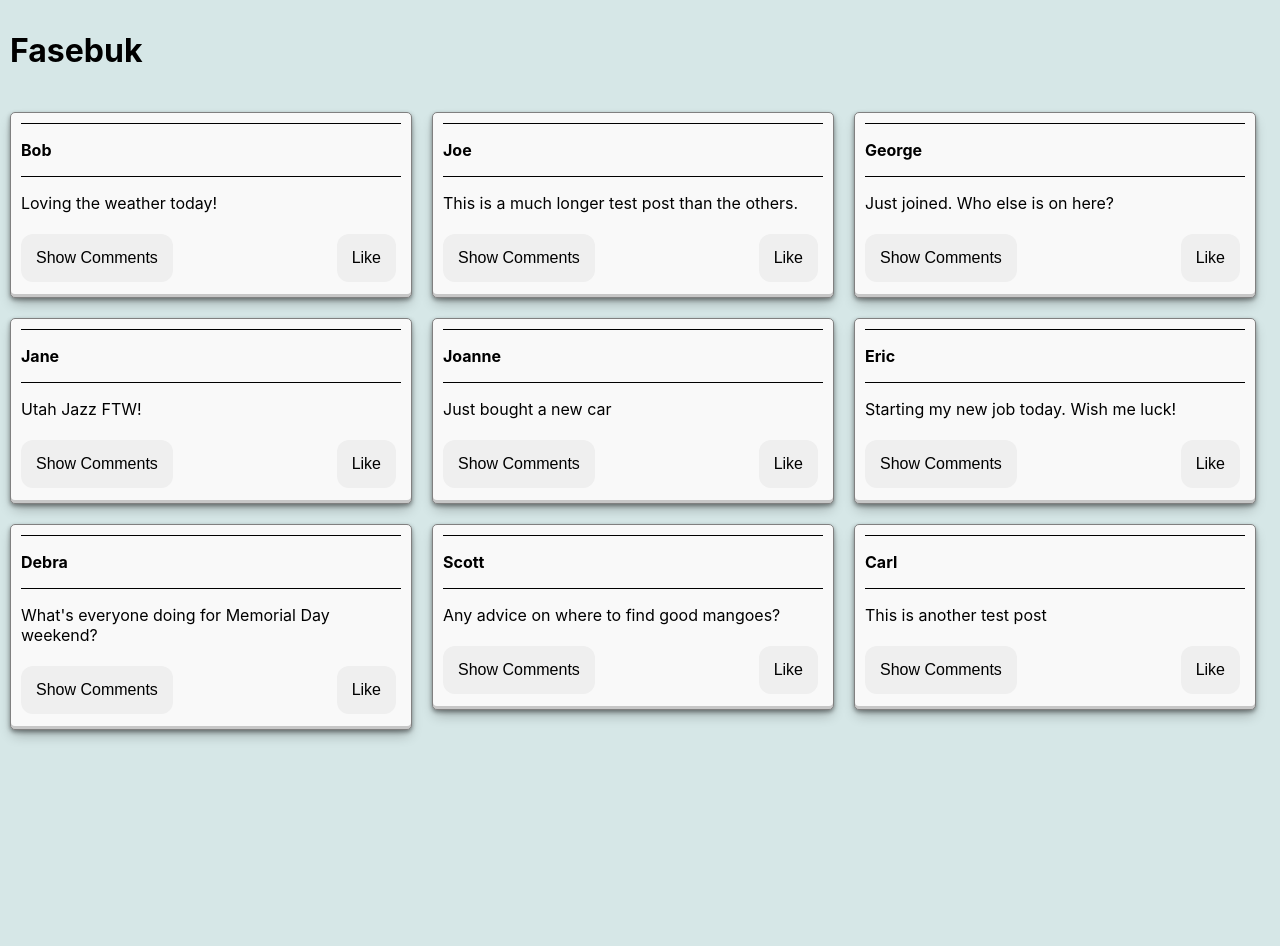
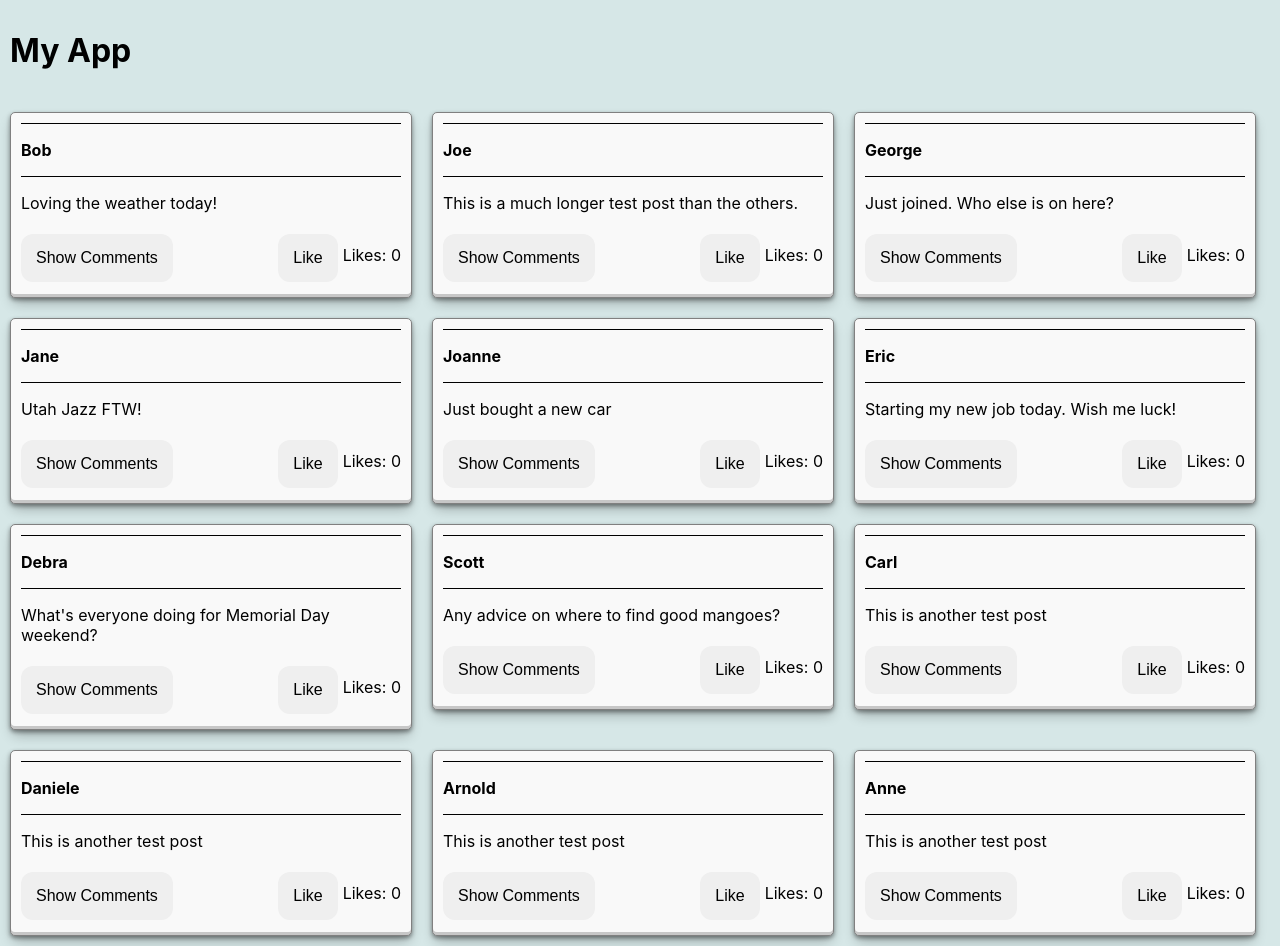
Before and after one commit to Colby-Patterson/fasebuk, a React (Create React App) app: page / in a window 1280 px wide. Before the commit the page ends 800 px from the top, so only its background shows below. Built offline with nearby package versions, Linux system fonts and the light colour scheme.

Commit message:
More styling

```diff
--- a/src/App.css
+++ b/src/App.css
@@ -49,3 +49,8 @@ h1 {
 .commentDiv {
   margin-top: 5px;
 }
+
+.likeCounter {
+  display: block;
+  float: right;
+}
--- a/src/App.js
+++ b/src/App.js
@@ -11,6 +11,9 @@ let users = [
   {id:7, name:"Debra", post:"What's everyone doing for Memorial Day weekend?", initialLikes: 0},
   {id:8, name:"Scott", post:"Any advice on where to find good mangoes?", initialLikes: 0},
   {id:9, name:"Carl", post:"This is another test post", initialLikes: 0},
+  {id:10, name:"Daniele", post:"This is another test post", initialLikes: 0},
+  {id:11, name:"Arnold", post:"This is another test post", initialLikes: 0},
+  {id:12, name:"Anne", post:"This is another test post", initialLikes: 0},
 ]
 
 function App() {
@@ -23,7 +26,7 @@ function App() {
 
   return (
     <>
-      <h1>Fasebuk</h1>
+      <h1>My App</h1>
       {renderPosts()}
     </>
   );
--- a/src/Post.js
+++ b/src/Post.js
@@ -13,7 +13,7 @@ const Post = (props) => {
           <strong><p>{props.name}</p></strong>
         </div>
         <p>{props.post}</p>
-        {/* <p className="inline">Likes: {likes}</p> */}
+        <p className="likeCounter">Likes: {likes}</p>
         <button className="likeButton inline" onClick={like}>Like</button>
         {/* <div> */}
           <button className="commentButton inline"
```
